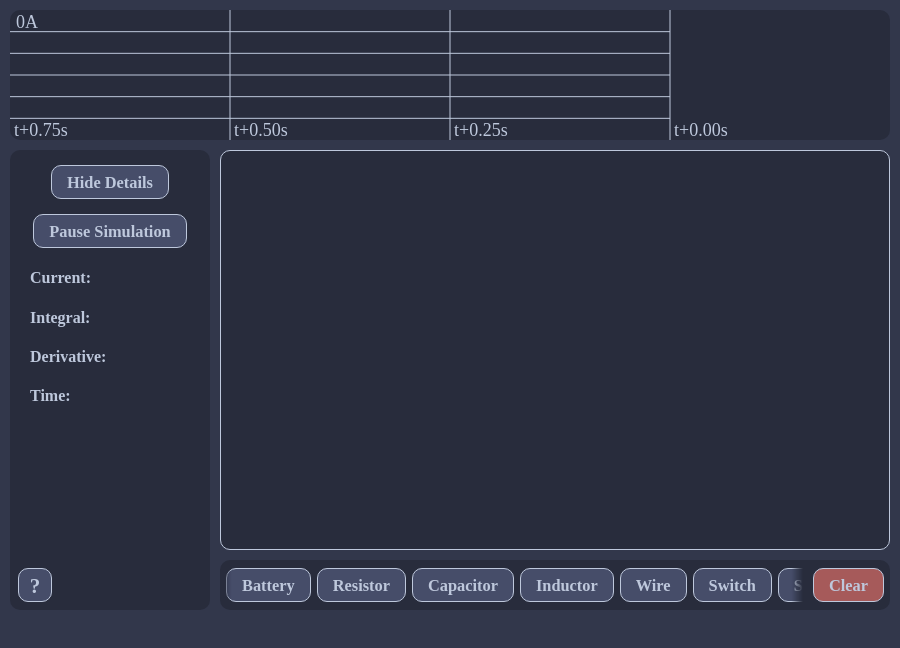
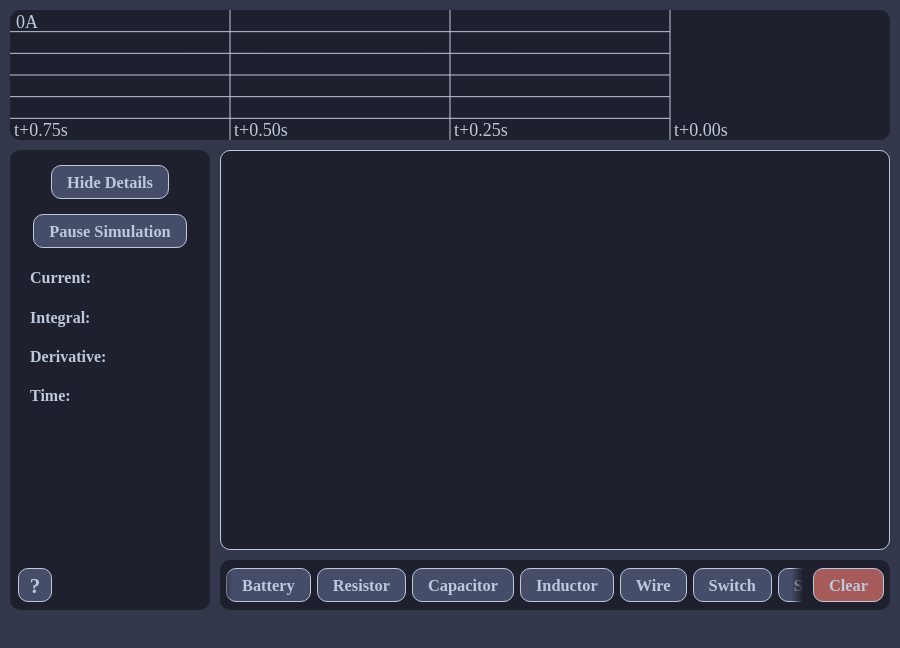
Before and after one commit to astromonkey123/circuits, an Electron app: page src/index.html in a window 900 px wide. Drawn offline with Linux system fonts and the light colour scheme.

Commit message:
Color change

```diff
--- a/src/css/index.css
+++ b/src/css/index.css
@@ -1,5 +1,5 @@
 :root {
-    --panel: rgb(40, 44, 60);
+    --panel: rgb(30, 33, 45);
     --background: rgb(50, 55, 75);
     --highlight: rgb(70, 77, 105);
     --dark: rgb(20, 22, 30);
```
